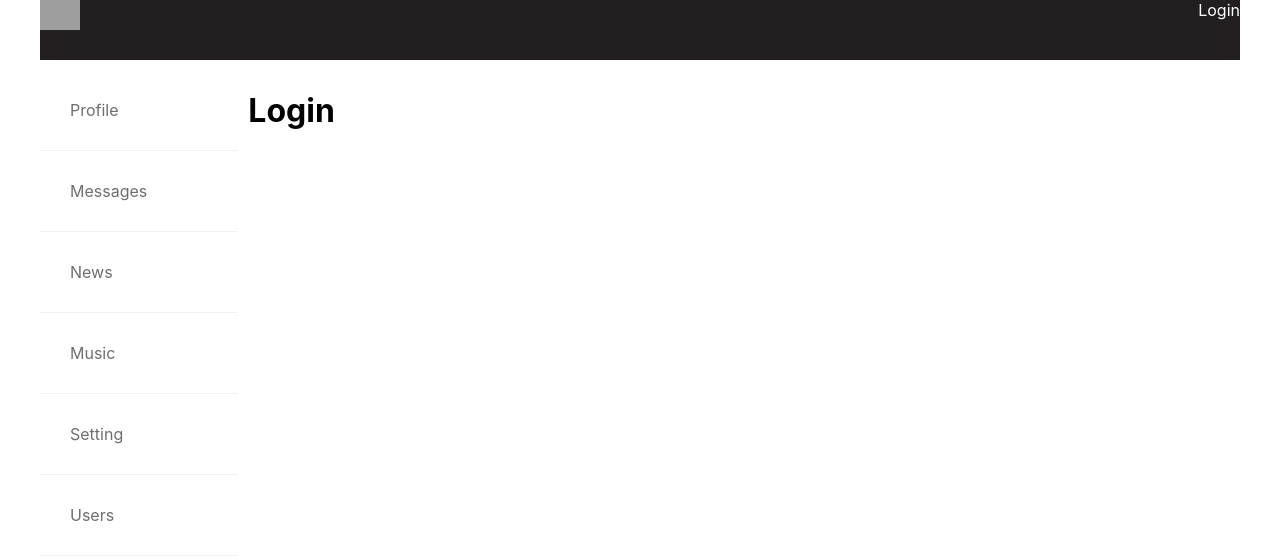
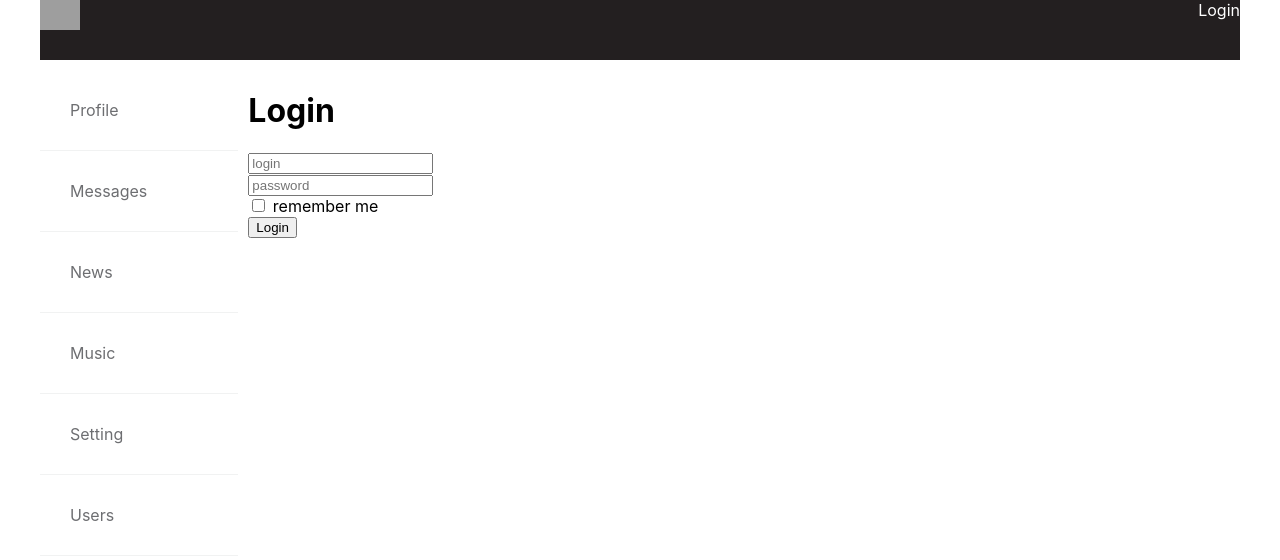
Before and after one commit to alekseidarafeichyk/social-network, a React (Create React App) app: page /login in a window 1280 px wide. Shown: the top 560 px of the page. Built offline with nearby package versions, Linux system fonts and the light colour scheme; no server answers; grey boxes are pictures that could not be loaded.

Commit message:
75 add redux-form for component Login

```diff
--- a/package.json
+++ b/package.json
@@ -15,6 +15,7 @@
     "@types/react-redux": "^7.1.9",
     "@types/react-router-dom": "^5.1.5",
     "@types/redux": "^3.6.0",
+    "@types/redux-form": "^8.3.0",
     "@types/redux-thunk": "^2.1.0",
     "@types/uuid": "^8.0.0",
     "axios": "^0.19.2",
@@ -25,6 +26,7 @@
     "react-router-dom": "^5.2.0",
     "react-scripts": "3.4.1",
     "redux": "^4.0.5",
+    "redux-form": "^8.3.6",
     "redux-thunk": "^2.3.0",
     "typescript": "^3.7.5"
   },
--- a/src/components/Login/Login.tsx
+++ b/src/components/Login/Login.tsx
@@ -1,10 +1,47 @@
 import React from 'react';
+import {reduxForm, Field, InjectedFormProps} from 'redux-form';
 
-function Login() {
+type FormDataType = {
+    login : string
+    password : string
+    rememberMe : boolean
+}
+
+const LoginForm : React.FC<InjectedFormProps<FormDataType>> = (props) => {
+    return (
+        <form onSubmit={props.handleSubmit}>
+            <div>
+                <Field placeholder={'login'} name={'login'} component={'input'}/>
+            </div>
+            <div>
+                <Field placeholder={'password'} name={'password'} component={'input'}/>
+            </div>
+            <div>
+                <Field component={'input'} name={'rememberMe'} type={'checkbox'}/> remember me
+            </div>
+            <div>
+                <button>Login</button>
+            </div>
+        </form>
+    )
+}
+
+const LoginReduxForm = reduxForm<FormDataType>({form: 'login'})(LoginForm)
+
+
+const Login = () => {
+
+    const onSubmit = (formData: FormDataType) => {
+        console.log(formData)
+    }
+
     return (
         <div>
             <h1>Login</h1>
+            <LoginReduxForm onSubmit={onSubmit}/>
         </div>)
 }
 
+
+
 export default Login;
--- a/src/redux/redux-store.ts
+++ b/src/redux/redux-store.ts
@@ -4,6 +4,7 @@
 import {UserActionType, usersReducer} from '../reducers/UsersReducer/users-reducer';
 import {AuthActionType, authReducer} from '../reducers/AuthReducer/auth-reducer';
 import thunkMiddleWare from 'redux-thunk';
+import { reducer as formReducer } from 'redux-form'
 
 
 export type ActionsType = ProfileActionType | DialogsActionType | UserActionType | AuthActionType
@@ -12,7 +13,8 @@
     profilePage: profileReducer,
     dialogsPage: dialogsReducer,
     usersPage: usersReducer,
-    auth : authReducer
+    auth : authReducer,
+    form: formReducer
 })
 
 export type RootState = ReturnType<typeof reducers>
```
Also changed, not shown: 1 other file (tests, documents, lock files or other folders).
